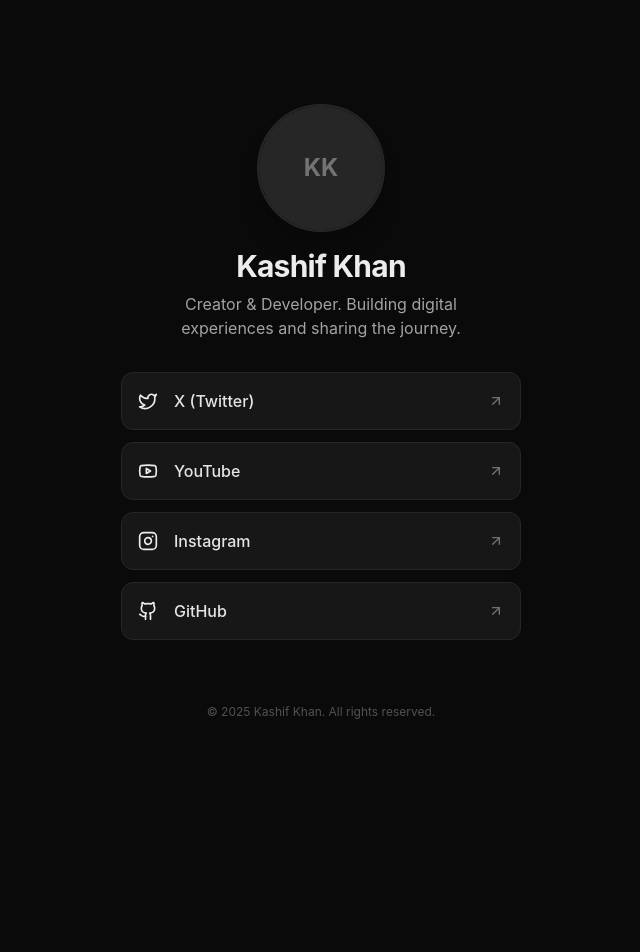
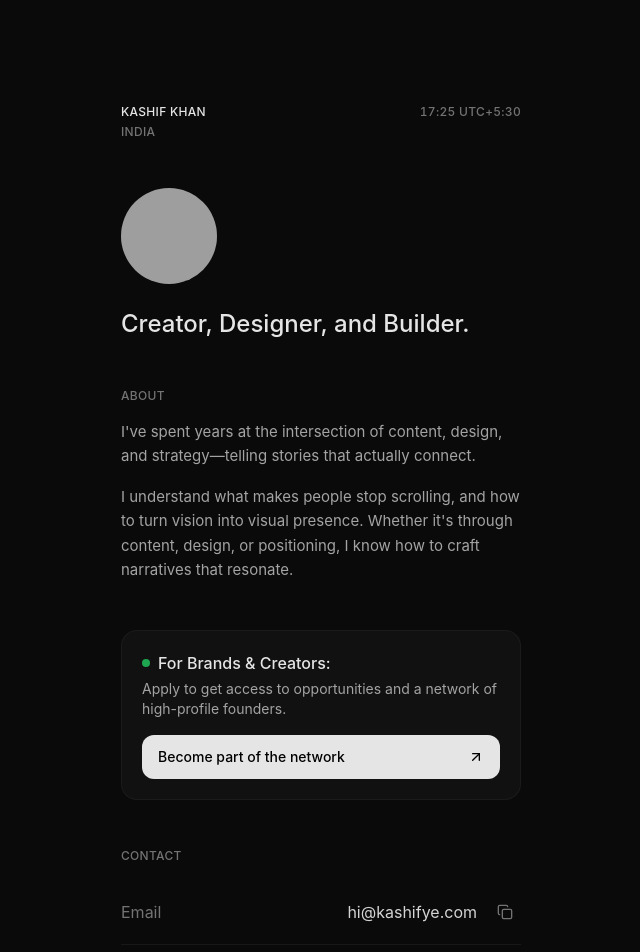
Before and after one commit to 4zenc/bio-site, a Next.js app in the folder kashif-bio/: page / in a window 1280 px wide. Shown: the top 952 px of the page, without its empty margins (319-959 px from the left). Before the commit the page ends 800 px from the top, so only its background shows below. Built offline with nearby package versions, Linux system fonts and the light colour scheme; grey boxes are pictures that could not be loaded.

Commit message:
Update page.tsx

```diff
--- a/kashif-bio/app/page.tsx
+++ b/kashif-bio/app/page.tsx
@@ -1,116 +1,181 @@
 "use client";
 
+import { useState, useEffect } from "react";
+import Link from "next/link";
 import Image from "next/image";
-import Link from "next/link";
 import { motion } from "framer-motion";
-import { Instagram, Twitter, Youtube, ArrowUpRight, Github, Mail } from "lucide-react";
+import { ArrowUpRight, Copy, Check } from "lucide-react";
 
 // --- Configuration ---
-const PROFILE = {
+const DATA = {
   name: "Kashif Khan",
-  handle: "@kashifye",
-  bio: "Creator & Developer. Building digital experiences and sharing the journey.",
-  avatar: "/avatar.jpg", // Make sure to add 'avatar.jpg' to your public folder
+  location: "India",
+  timezone: "Asia/Kolkata",
+  role: "Creator, Designer, and Builder.",
+  about: [
+    "I've spent years at the intersection of content, design, and strategy—telling stories that actually connect.",
+    "I understand what makes people stop scrolling, and how to turn vision into visual presence. Whether it's through content, design, or positioning, I know how to craft narratives that resonate.",
+  ],
+  cta: {
+    title: "For Brands & Creators:",
+    text: "Apply to get access to opportunities and a network of high-profile founders.",
+    button: "Become part of the network",
+    link: "https://your-link-here.com",
+  },
+  socials: [
+    { label: "Email", value: "hi@kashifye.com", href: "mailto:hi@kashifye.com", type: "copy" },
+    { label: "Instagram", value: "@kashifye", href: "https://instagram.com/kashifye", type: "link" },
+    { label: "X / Twitter", value: "@kashifye", href: "https://x.com/kashifye", type: "link" },
+    { label: "YouTube", value: "@kashifye", href: "https://youtube.com/@kashifye", type: "link" },
+  ],
 };
 
-const LINKS = [
-  {
-    title: "X (Twitter)",
-    url: "https://x.com/kashifye",
-    icon: Twitter,
-    color: "hover:text-blue-400",
-  },
-  {
-    title: "YouTube",
-    url: "https://youtube.com/@kashifye",
-    icon: Youtube,
-    color: "hover:text-red-500",
-  },
-  {
-    title: "Instagram",
-    url: "https://instagram.com/kashifye",
-    icon: Instagram,
-    color: "hover:text-pink-500",
-  },
-  {
-    title: "GitHub",
-    url: "https://github.com/kashifye",
-    icon: Github,
-    color: "hover:text-white",
-  },
-];
+// --- Components ---
 
-// --- Animation Variants ---
+function TimeDisplay() {
+  const [time, setTime] = useState("");
+
+  useEffect(() => {
+    const updateTime = () => {
+      const now = new Date();
+      setTime(
+        now.toLocaleTimeString("en-US", {
+          timeZone: DATA.timezone,
+          hour: "numeric",
+          minute: "2-digit",
+          hour12: false,
+        }) + " UTC+5:30" // Adjust label based on timezone
+      );
+    };
+    updateTime();
+    const timer = setInterval(updateTime, 1000);
+    return () => clearInterval(timer);
+  }, []);
+
+  return <span className="tabular-nums text-neutral-500">{time}</span>;
+}
+
+function CopyButton({ text }: { text: string }) {
+  const [copied, setCopied] = useState(false);
+
+  const handleCopy = (e: React.MouseEvent) => {
+    e.preventDefault();
+    navigator.clipboard.writeText(text);
+    setCopied(true);
+    setTimeout(() => setCopied(false), 2000);
+  };
+
+  return (
+    <button
+      onClick={handleCopy}
+      className="p-2 hover:bg-neutral-800 rounded-full transition-colors"
+      title="Copy to clipboard"
+    >
+      {copied ? <Check className="w-4 h-4 text-green-500" /> : <Copy className="w-4 h-4 text-neutral-500" />}
+    </button>
+  );
+}
+
+// --- Main Page ---
+
+export default function Home() {
   const container = {
     hidden: { opacity: 0 },
-  show: {
-    opacity: 1,
-    transition: {
-      staggerChildren: 0.1,
-    },
-  },
+    show: { opacity: 1, transition: { staggerChildren: 0.1 } },
   };
 
   const item = {
-  hidden: { opacity: 0, y: 20 },
+    hidden: { opacity: 0, y: 10 },
     show: { opacity: 1, y: 0 },
   };
 
-export default function Home() {
   return (
     <motion.div
       initial="hidden"
       animate="show"
       variants={container}
-      className="flex flex-col items-center gap-8"
+      className="max-w-[480px] mx-auto w-full space-y-12 pb-20"
     >
-      {/* Header Section */}
-      <motion.div variants={item} className="text-center flex flex-col items-center gap-4">
-        <div className="relative w-24 h-24 md:w-32 md:h-32 rounded-full overflow-hidden border-2 border-neutral-800 shadow-xl">
-           {/* Placeholder for when you don't have an image yet */}
-           <div className="absolute inset-0 bg-neutral-800 flex items-center justify-center text-2xl font-bold text-neutral-500">
-             KK
+      {/* 1. Header Info Row */}
+      <motion.header variants={item} className="flex justify-between items-start text-xs font-medium uppercase tracking-wide text-neutral-500">
+        <div className="flex flex-col gap-1">
+          <span className="text-neutral-200">{DATA.name}</span>
+          <span>{DATA.location}</span>
         </div>
-           {/* Uncomment below when you add avatar.jpg to /public */}
-           {/* <Image
-             src={PROFILE.avatar}
-             alt={PROFILE.name}
+        <TimeDisplay />
+      </motion.header>
+
+      {/* 2. Avatar & Role */}
+      <motion.div variants={item} className="flex flex-col gap-6">
+        <div className="w-24 h-24 relative rounded-full overflow-hidden bg-neutral-800">
+             {/* Put your image in public/avatar.jpg */}
+             <Image
+               src="/avatar.jpg"
+               alt="Profile"
                fill
                className="object-cover"
                priority
-           /> */}
+             />
         </div>
+        <h1 className="text-2xl font-medium text-neutral-200">{DATA.role}</h1>
+      </motion.div>
 
-        <div className="space-y-2">
-          <h1 className="text-2xl md:text-3xl font-bold tracking-tight">{PROFILE.name}</h1>
-          <p className="text-neutral-400 text-sm md:text-base max-w-xs mx-auto">
-            {PROFILE.bio}
-          </p>
+      {/* 3. About Text */}
+      <motion.div variants={item} className="space-y-4">
+        <h2 className="text-xs font-medium uppercase tracking-wide text-neutral-500">About</h2>
+        <div className="space-y-4 text-neutral-400 leading-relaxed text-[15px]">
+          {DATA.about.map((paragraph, i) => (
+            <p key={i}>{paragraph}</p>
+          ))}
         </div>
       </motion.div>
 
-      {/* Links Section */}
-      <motion.div variants={item} className="w-full grid gap-3">
-        {LINKS.map((link) => (
+      {/* 4. CTA Card (Videographers/Network) */}
+      <motion.div variants={item} className="p-5 rounded-2xl bg-[#111] border border-neutral-800/50 space-y-4">
+        <div className="space-y-1">
+          <h3 className="text-neutral-200 font-medium flex items-center gap-2">
+            <span className="w-2 h-2 rounded-full bg-green-500 animate-pulse"></span>
+            {DATA.cta.title}
+          </h3>
+          <p className="text-neutral-400 text-sm">{DATA.cta.text}</p>
+        </div>
         <Link
-            key={link.title}
-            href={link.url}
+          href={DATA.cta.link}
           target="_blank"
-            rel="noopener noreferrer"
-            className="group flex items-center justify-between p-4 bg-card hover:bg-cardHover border border-neutral-800 rounded-xl transition-all duration-300 transform hover:scale-[1.02] active:scale-[0.98]"
+          className="flex items-center justify-between w-full p-3 px-4 bg-neutral-200 hover:bg-white text-black rounded-xl text-sm font-medium transition-colors"
         >
-            <div className="flex items-center gap-4">
-              <link.icon className={`w-5 h-5 transition-colors ${link.color}`} />
-              <span className="font-medium text-neutral-200">{link.title}</span>
-            </div>
-            <ArrowUpRight className="w-4 h-4 text-neutral-500 group-hover:text-neutral-300 transition-colors" />
+          {DATA.cta.button}
+          <ArrowUpRight className="w-4 h-4" />
         </Link>
-        ))}
       </motion.div>
 
-      {/* Footer */}
-      <motion.footer variants={item} className="mt-8 text-neutral-600 text-xs">
-        © {new Date().getFullYear()} {PROFILE.name}. All rights reserved.
+      {/* 5. Contact / Socials List */}
+      <motion.div variants={item} className="space-y-4">
+        <h2 className="text-xs font-medium uppercase tracking-wide text-neutral-500">Contact</h2>
+        <div className="divide-y divide-neutral-800/50">
+          {DATA.socials.map((social) => (
+            <div key={social.label} className="group flex items-center justify-between py-4">
+              <span className="text-neutral-500 w-24 shrink-0">{social.label}</span>
+
+              <div className="flex items-center gap-3 overflow-hidden">
+                <Link
+                  href={social.href}
+                  target="_blank"
+                  className="text-neutral-300 hover:text-white truncate transition-colors"
+                >
+                  {social.value}
+                </Link>
+                {social.type === "copy" && <CopyButton text={social.value} />}
+              </div>
+            </div>
+          ))}
+        </div>
+      </motion.div>
+
+      {/* 6. Footer */}
+      <motion.footer variants={item} className="pt-8 border-t border-neutral-900 flex justify-between text-xs text-neutral-600">
+        <span>Built by Kashif</span>
+        <span>© {new Date().getFullYear()}</span>
       </motion.footer>
     </motion.div>
   );
```
Lines whose indentation alone changed are shown as unchanged.
